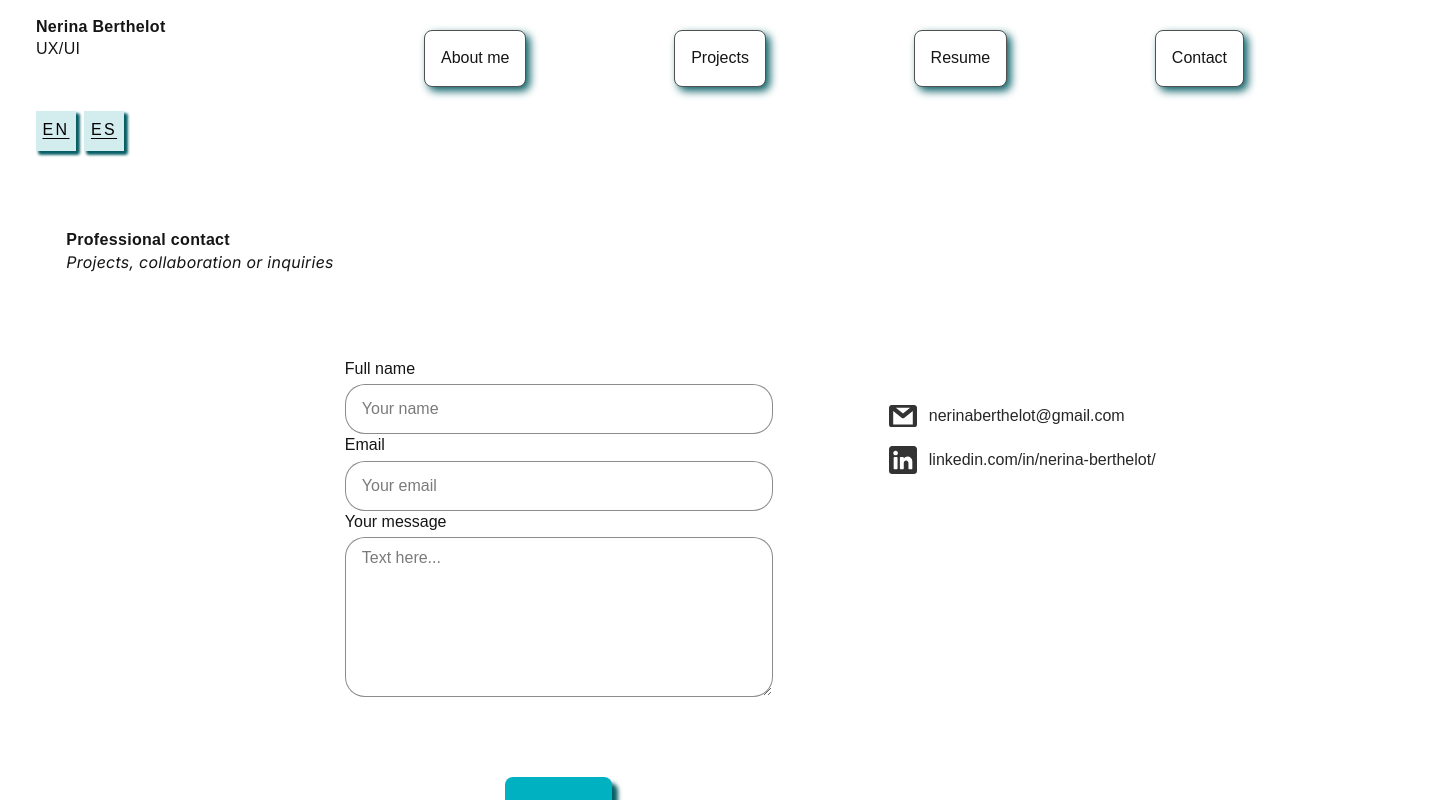
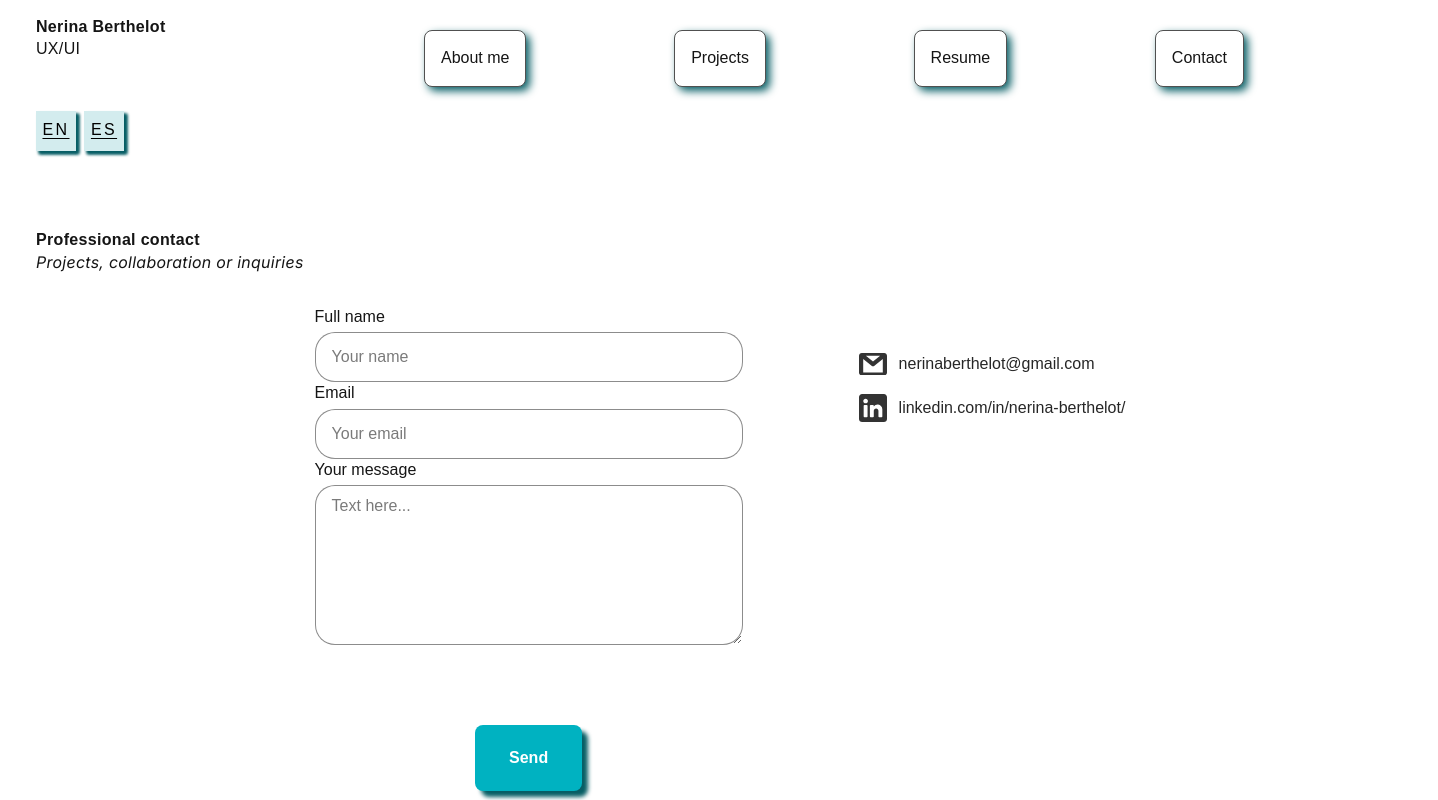
Before and after one commit to callapa1/nerina, a Next.js app: page /en/contact in a window 1280 px wide. Shown: the top 800 px of the page, 1438 px wide, since content can reach past the window. Built offline with nearby package versions, Linux system fonts and the light colour scheme; a web font is replaced by a local one.

Commit message:
fix: align contact page intro placement with about page

```diff
--- a/app/[locale]/(site)/contact/page.tsx
+++ b/app/[locale]/(site)/contact/page.tsx
@@ -12,10 +12,9 @@ export default async function ContactPage() {
   ];
 
   return (
-    <section id="contact-page" className="mx-auto w-[95%] space-y-12 pt-20 pb-20">
+    <section id="contact-page" className="space-y-8 pt-20 pb-20">
       <PageIntro
         id="contact-page-intro"
-        className="h-[81px] w-[446px]"
         title={t('title')}
         description={t('description')}
         titleClassName="type-title-30"
```
Also changed, not shown: 2 other files (tests, documents, lock files or other folders).
